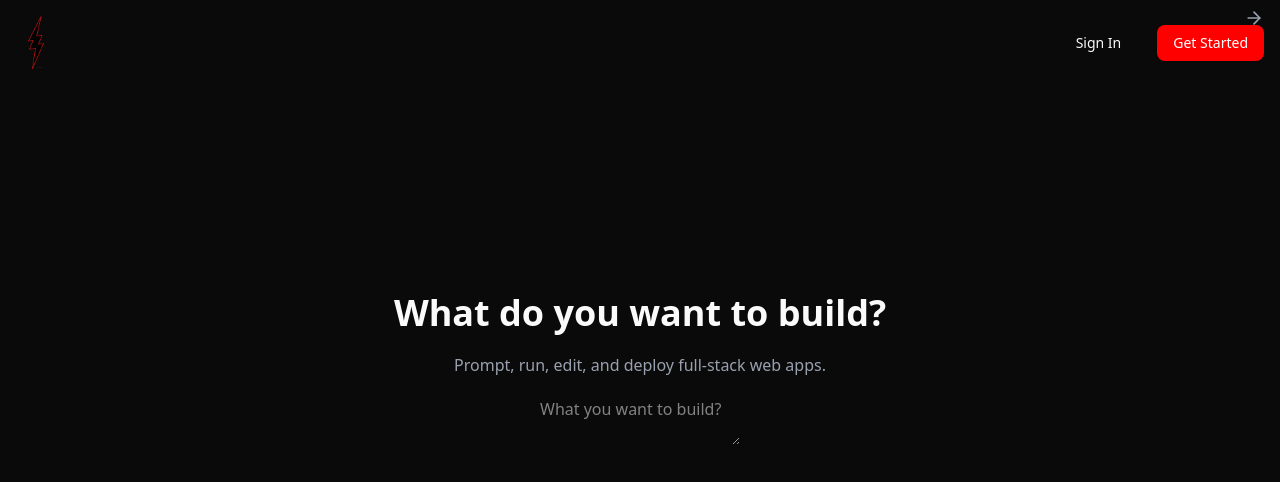
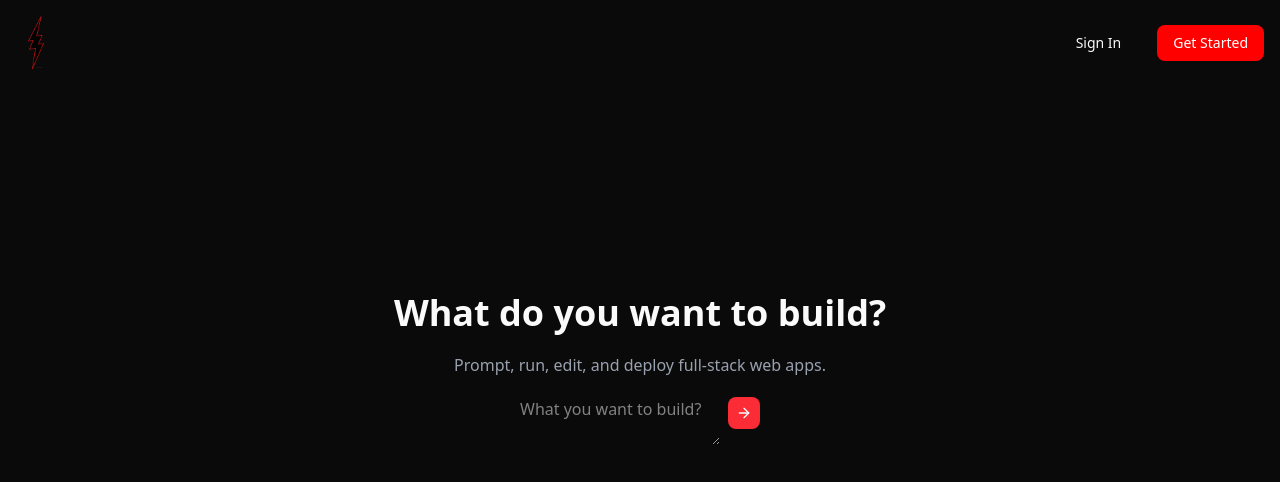
Before and after one commit to y4-5H0/bolt.ai, a Next.js app: page / in a window 1280 px wide. Shown: the top 482 px of the page. Built offline with nearby package versions, Linux system fonts and the light colour scheme.

Commit message:
Auto commit - 2025-05-02 01:11:41

```diff
--- a/components/custom/Bottom.jsx
+++ b/components/custom/Bottom.jsx
@@ -9,8 +9,11 @@ function Bottom() {
         <p className='text-gray-400 font-medium'>{Lookup.HERO_DESC}</p>
 
         <div>
+
+        <div className='flex gap-2'>
             <textarea placeholder={Lookup.INPUT_PLACEHOLDER} />
-            <ArrowRight className='absolute right-4 top-2 text-gray-400' size={20} />
+            <ArrowRight className='bg-red-500 p-2 h-8 w-8 rounded-md cursor-pointer' />
+        </div>
         </div>
     </div>
   )
```
